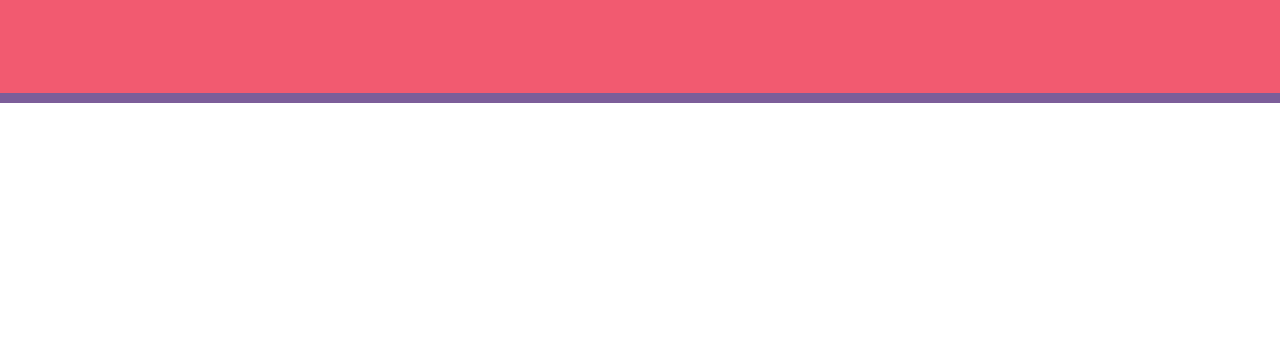
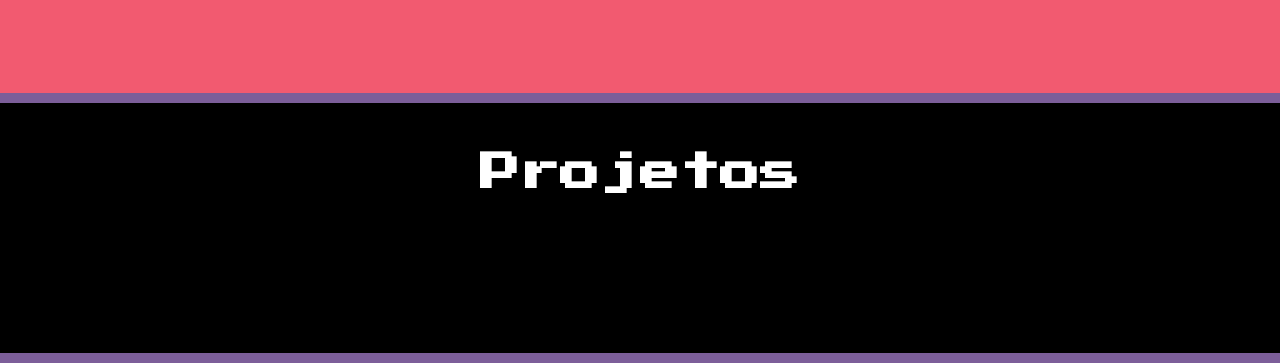
Before and after one commit to MVISHNU-BR/curso-html-css-feliz, a plain HTML site: page Index.html in a window 1280 px wide. Shown: the part 1216-1579 px from the top of the page. Before the commit the page ends 1319 px from the top, so only its background shows below. Drawn offline with Linux system fonts and the light colour scheme.

Commit message:
create porjetos section

```diff
--- a/Index.html
+++ b/Index.html
@@ -107,5 +107,9 @@
             </div>
         </section>
 
+        <section class="section -projetos">
+            <h2 class="main-title -second">Projetos</h2>
+        </section>
+
     </body>
 </html>
--- a/css/components/section.css
+++ b/css/components/section.css
@@ -8,3 +8,6 @@
 .section .main-title{
 	margin-bottom: 60px;
 }
+.section.-projetos{
+	background-color: #000;
+}
```
